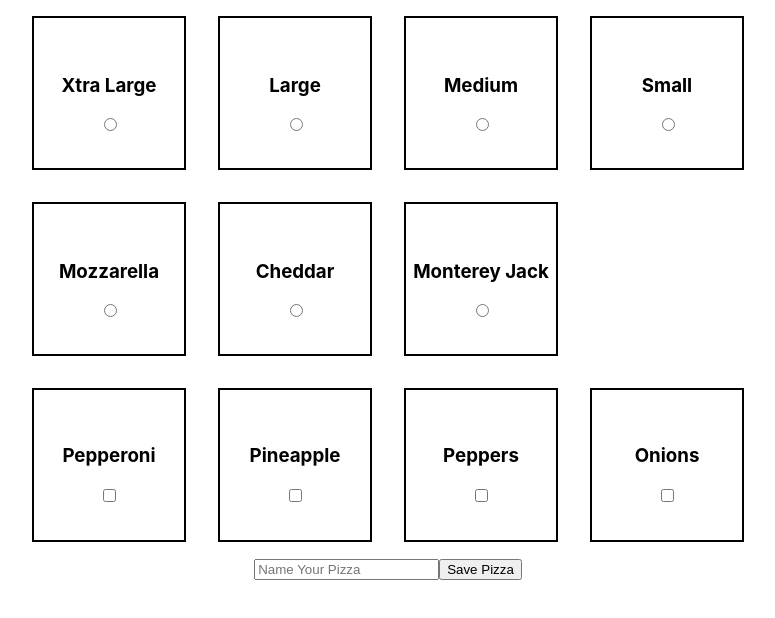
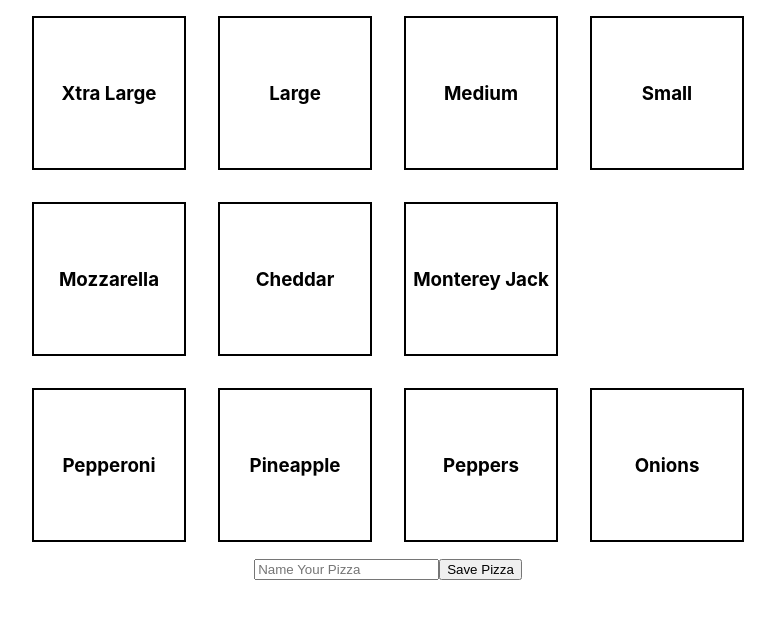
Before and after one commit to ChaonengTan/FEW2.3-PizzaOrder, a React (Create React App) app: page / in a window 1280 px wide. Shown: the top 618 px of the page, without its empty margins (236-1011 px from the left). Built offline with nearby package versions, Linux system fonts and the light colour scheme.

Commit message:
+:hover
cool animations for hovering over a card

```diff
--- a/src/components/styles/Pizza.css
+++ b/src/components/styles/Pizza.css
@@ -15,6 +15,7 @@
   flex-direction: column;
   align-items: center;
   justify-content: center;
+  transition: 200ms;
 }
 .addButtons > * .pizzaCard label {
   display: flex;
@@ -23,5 +24,29 @@
   width: 100%;
   height: 100%;
 }
+.addButtons > * .pizzaCard input {
+  visibility: hidden;
+  position: absolute;
+}
+.addButtons > * .pizzaCard::before, .addButtons > * .pizzaCard::after {
+  content: "";
+  visibility: hidden;
+  position: absolute;
+  width: 100px;
+  height: 20px;
+  background-color: opacity(0);
+  transition: 200ms;
+}
+.addButtons > * .pizzaCard::after {
+  transform: rotate(90deg);
+}
+.addButtons > * .pizzaCard:hover {
+  transform: scale(1.1);
+  --cardColor: white;
+}
+.addButtons > * .pizzaCard:hover::before, .addButtons > * .pizzaCard:hover::after {
+  visibility: visible;
+  background-color: black;
+}
 
 /*# sourceMappingURL=Pizza.css.map */
--- a/src/components/styles/Pizza.scss
+++ b/src/components/styles/Pizza.scss
@@ -4,6 +4,7 @@
     .pizzaCard {
         --cardColor: black;
         --cardBG: white;
+
         margin: 1rem;
         border: solid var(--cardColor) 2px;
         color: var(--cardColor);
@@ -14,6 +15,7 @@
         flex-direction: column;
         align-items: center;
         justify-content: center;
+        transition: 200ms;
         label {
             display: flex;
             flex-direction: column;
@@ -22,8 +24,29 @@
             height: 100%;
         }
         input {
-            // visibility: hidden;
-            // position: absolute;
+            visibility: hidden;
+            position: absolute;
+            // &:checked {
+            //     background-color: black;
+            // }
+        }
+        &::before, &::after {
+            content: '';
+            visibility: hidden;
+            position: absolute;
+            width: 100px;
+            height: 20px;
+            background-color: opacity(0);
+            transition: 200ms;
+        }
+        &::after {transform: rotate(90deg);}
+        &:hover {
+            transform: scale(1.1);
+            &::before, &::after {
+                visibility: visible;
+                background-color: black;
+            }
+            --cardColor: white;
         }
     }
 }
```
Also changed, not shown: 1 other file (tests, documents, lock files or other folders).
